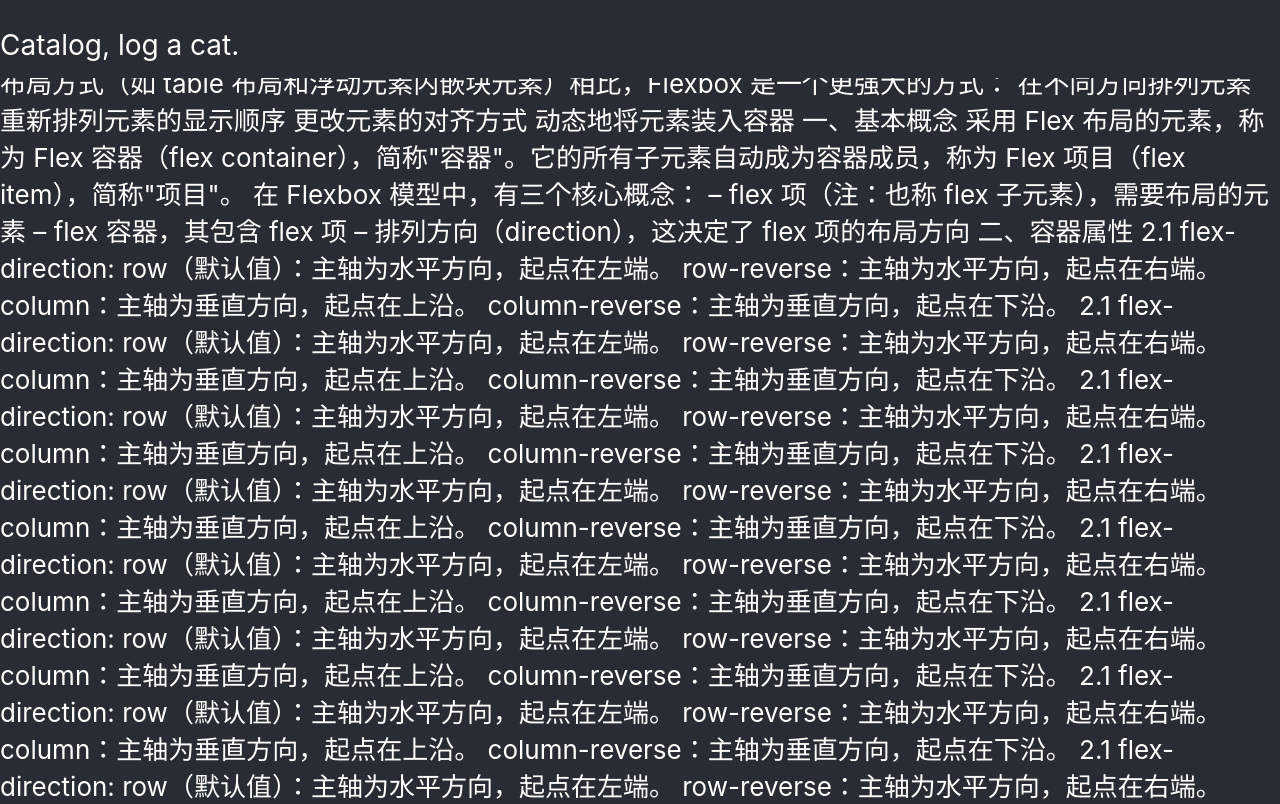
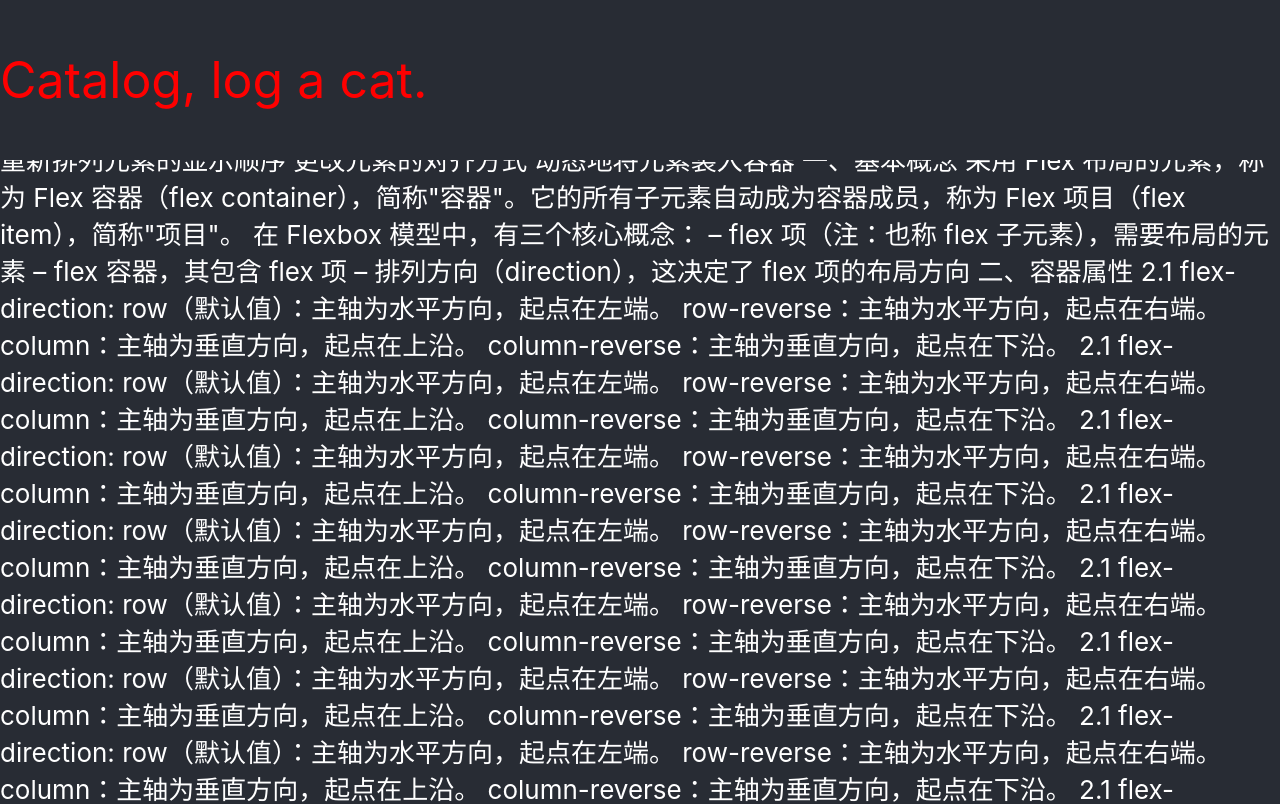
Before and after one commit to bakashigure/cat, a React (Create React App) app: page / in a window 1280 px wide. Shown: the top 804 px of the page. Built offline with nearby package versions, Linux system fonts and the light colour scheme.

Commit message:
date - 210616

```diff
--- a/src/App.css
+++ b/src/App.css
@@ -36,9 +36,10 @@
   display:flex;
   background-color: #282c34;
   max-height: 200px;
-  height: calc(70px + 1vmin);
   justify-content: left;
-  font-size: calc(20px + 1vmin);
+}
+
+.banner_title{
   color:white;
 }
 
--- a/src/Banner.tsx
+++ b/src/Banner.tsx
@@ -7,9 +7,8 @@
 class Banner extends Component <any>{
     render() {
         return (
-            <div id="banner2" className="Banner">
-
-                    <div id="test" className={this.props.className} >
+            <div id="banner" className="Banner">
+                    <div id="banner_title" className="banner_title" >
                         {banner_title}
                     </div>
 
--- a/src/scroll.tsx
+++ b/src/scroll.tsx
@@ -1,19 +1,36 @@
 import React from 'react';
 import jquery from 'jquery';
+
 declare var $: any;
+
 function test() {
-
     $(window).scroll(function () {
         let scrollTop: number = $(window).scrollTop();
-        if (scrollTop.toString()=="0"){
+        if (scrollTop >0) {
             console.log("yes!")
-            $("#banner3").animate({
-                height:"50px",
+            $("#banner").animate({
+                    height: "40px",
+
                 }
             )
+            $("#banner_title").animate({
+
+
+                    'font-size':"50px",
+
+                }
+            )
+            $("#banner_title").css("color","red")
+
+        } else if (scrollTop == 0) {
+            console.log("set >= 500")
+            $("#banner2").animate({
+                height: "100px",
+            })
         }
 
         console.log((scrollTop))
     });
 }
+
 export default test
```
